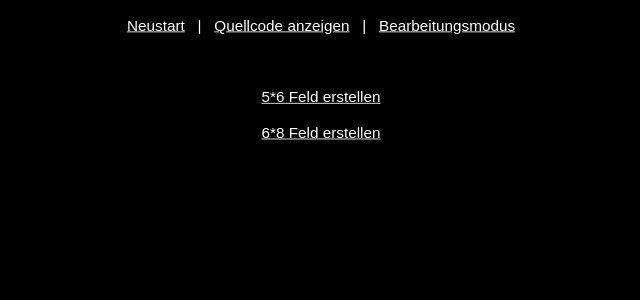
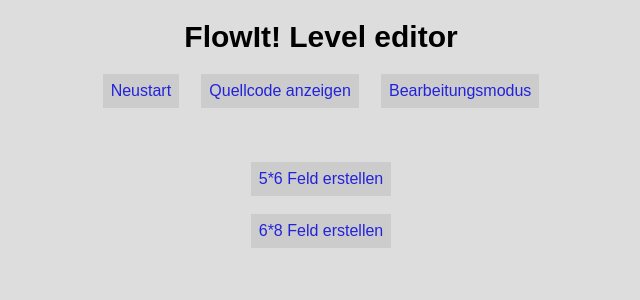
Before and after one commit to Flowit-Game/Flowit, a PHP site: page /index.php in a window 1280 px wide. Shown: the top 300 px of the page, without its empty margins (319-959 px from the left). Run offline with PHP 8.4, Linux system fonts and the light colour scheme.

Commit message:
Updated level editor design

```diff
--- a/level_editor/index.php
+++ b/level_editor/index.php
@@ -9,6 +9,8 @@ function contains($haystack, $needle) {
     return strpos($haystack, $needle) !== false;
 }
 
+$size = 70;
+$sizepx = $size . "px";
 
 $TYPE_EMPTY = 0;
 $TYPE_FLOW = 1;
@@ -88,12 +90,10 @@ if (!isset($_SESSION["level_data"]) && isset($_GET["cols"]) && isset($_GET["rows
             *{
                 margin:0px;
                 padding:0px;
-                color: #FFF;
-                background: #000;
                 border: none;
                 text-align:center;
                 font-family: Arial;
-                font-size: 18px;
+                font-size: 16px;
             }
             img{
                 background:transparent;
@@ -105,15 +105,59 @@ if (!isset($_SESSION["level_data"]) && isset($_GET["cols"]) && isset($_GET["rows
             body{
                 padding: 20px;
                 overflow-y:scroll;
-                transform: scale(0.85);
-                transform-origin: top;
+                width: 80%;
+                margin: auto;
+                background: #ddd;
+            }
+            body > *{
+                margin:auto;
+            }
+            h1 {
+                margin-bottom: 20px;
+                font-size: 30px;
+                display: block;
             }
             a{
                 display:block;
                 text-align:center;
+                text-decoration: none;
+                color: #22d;
             }
-            body > *{
-                margin:auto;
+            textarea {
+                width:300px;
+                font-family:monospace;
+                height:500px;
+                font-size:16px;
+                padding:10px;
+                text-align:left;
+                background: #eee;
+                border: 1px solid #bbb;
+            }
+            a.button {
+                background: #ccc;
+                padding: 8px;
+                display: inline-block;
+            }
+            a.button:hover {
+                background: #bbb;
+            }
+            #board {
+                width: 55%;
+            }
+            #editor {
+                width: 40%;
+                min-width: 450px;
+                background: #eee;
+                border: 1px solid #bbb;
+                padding: 20px;
+            }
+            #editor, #board {
+                display: inline-block;
+                float: left;
+                margin-top: 20px;
+            }
+            #editor>*, #board>* {
+                margin: auto;
             }
         </style>
         <script>
@@ -156,8 +200,11 @@ if (!isset($_SESSION["level_data"]) && isset($_GET["cols"]) && isset($_GET["rows
         </script>
     </head>
     <body>
+        <h1>FlowIt! Level editor</h1>
         <div>
-            <a href="./?action=restart" style="display:inline;">Neustart</a> &nbsp; | &nbsp; <a href="./?action=source" style="display:inline;">Quellcode anzeigen</a> &nbsp; | &nbsp; <a href="./?action=0" style="display:inline;">Bearbeitungsmodus</a>
+            <a href="./?action=restart" class="button">Neustart</a> &nbsp;
+            &nbsp; <a href="./?action=source"  class="button">Quellcode anzeigen</a> &nbsp;
+            &nbsp; <a href="./?action=edit&r=0&c=0" class="button">Bearbeitungsmodus</a>
         </div><br />
         <?php
 
@@ -170,11 +217,10 @@ if (!isset($_SESSION["level_data"]) && isset($_GET["cols"]) && isset($_GET["rows
 
 
         if (!isset($_SESSION["level_data"])) {
-            echo "<br /><br /><a href=\"?cols=5&rows=6\">5*6 Feld erstellen</a><br />";
-            echo "<a href=\"?cols=6&rows=8\">6*8 Feld erstellen</a>";
+            echo "<br /><br /><a href=\"?cols=5&rows=6&r=0&c=0&action=edit\" class=\"button\">5*6 Feld erstellen</a><br /><br />";
+            echo "<a href=\"?cols=6&rows=8&r=0&c=0&action=edit\" class=\"button\">6*8 Feld erstellen</a>";
         } else if (@$_GET["action"] == "source") {
-            echo "<strong>Der fertige Quellcode für dieses Level:</strong><br /><br />";
-            echo "<textarea style=\"width:300px;font-family:monospace;height:500px;font-size:16px;border:2px solid #fff;padding:10px;text-align:left;\">";
+            echo "<br /><br /><textarea spellcheck=\"false\">";
 
             echo "    <level number=\"\"\n        color=\"";
             $isFirst = true;
@@ -234,59 +280,59 @@ if (!isset($_SESSION["level_data"]) && isset($_GET["cols"]) && isset($_GET["rows
 
             echo "</textarea>";
         } else {
-            echo "<table>";
+            echo "<div id=\"board\"><table>";
             for ($i = 0; $i < $_SESSION["rows"]; $i++) {
                 echo "<tr>";
                 for ($y = 0; $y < $_SESSION["cols"]; $y++) {
-                    echo "<td width=\"80\" height=\"80\">";
-                    echo "<a href=\"./?action=edit&r=$i&c=$y\" style=\"height:80px;\">";
-                    echo "<img src=\"./drawable/level_box_hole.jpg\" style=\"width:80px;\" />";
+                    echo "<td width=\"$size\" height=\"$size\">";
+                    echo "<a href=\"./?action=edit&r=$i&c=$y\" style=\"height:$sizepx;\">";
+                    echo "<img src=\"./drawable/level_box_hole.jpg\" style=\"width:$sizepx;\" />";
 
                     if ($_SESSION["level_data"][$i][$y]["type"] == $TYPE_EMPTY) {
-                        echo "<img src=\"./drawable/level_box_dest_color_" . $COLOR_MAPPING[$_SESSION["level_data"][$i][$y]["dest_color"]] . ".png\" style=\"width:80px;position:relative;top:-80px;\" />";
+                        echo "<img src=\"./drawable/level_box_dest_color_" . $COLOR_MAPPING[$_SESSION["level_data"][$i][$y]["dest_color"]] . ".png\" style=\"width:$sizepx;position:relative;top:-$sizepx;\" />";
 
                         if ($_SESSION["level_data"][$i][$y]["color"] != -1) {
-                            echo "<img src=\"./drawable/level_box_stone_" . $COLOR_MAPPING[$_SESSION["level_data"][$i][$y]["color"]] . ".png\" style=\"width:80px;position:relative;top:-160px;\" />";
+                            echo "<img src=\"./drawable/level_box_stone_" . $COLOR_MAPPING[$_SESSION["level_data"][$i][$y]["color"]] . ".png\" style=\"width:$sizepx;position:relative;top:-".(2*$size)."px;\" />";
                             if ($i == @(Integer) $_GET["r"] && $y == @(Integer) $_GET["c"] && @$_GET["action"] == "edit")
-                                echo "<img src=\"./highlight.png\" style=\"width:80px;position:relative;top:-240px;\" />";
+                                echo "<img src=\"./highlight.png\" style=\"width:$sizepx;position:relative;top:-".(3*$size)."px;\" />";
                         }
                         else if ($i == @(Integer) $_GET["r"] && $y == @(Integer) $_GET["c"] && @$_GET["action"] == "edit")
-                            echo "<img src=\"./highlight.png\" style=\"width:80px;position:relative;top:-160px;\" />";
+                            echo "<img src=\"./highlight.png\" style=\"width:$sizepx;position:relative;top:-".(2*$size)."px;\" />";
                     }
                     else if ($_SESSION["level_data"][$i][$y]["type"] == $TYPE_FLOW) {
-                        echo "<img src=\"./drawable/level_box_color_" . $COLOR_MAPPING[$_SESSION["level_data"][$i][$y]["dest_color"]] . ".png\" style=\"width:80px;position:relative;top:-80px;\" />";
-                        echo "<img src=\"./drawable/level_box_type_flow.png\" style=\"width:80px;position:relative;top:-160px;\" />";
+                        echo "<img src=\"./drawable/level_box_color_" . $COLOR_MAPPING[$_SESSION["level_data"][$i][$y]["dest_color"]] . ".png\" style=\"width:$sizepx;position:relative;top:-$sizepx;\" />";
+                        echo "<img src=\"./drawable/level_box_type_flow.png\" style=\"width:$sizepx;position:relative;top:-".(2*$size)."px;\" />";
 
                         if ($i == @(Integer) $_GET["r"] && $y == @(Integer) $_GET["c"] && @$_GET["action"] == "edit")
-                            echo "<img src=\"./highlight.png\" style=\"width:80px;position:relative;top:-240px;\" />";
+                            echo "<img src=\"./highlight.png\" style=\"width:$sizepx;position:relative;top:-".(3*$size)."px;\" />";
                     }
                     else if ($_SESSION["level_data"][$i][$y]["type"] == $TYPE_BOMB) {
-                        echo "<img src=\"./drawable/level_box_color_" . $COLOR_MAPPING[$_SESSION["level_data"][$i][$y]["dest_color"]] . ".png\" style=\"width:80px;position:relative;top:-80px;\" />";
-                        echo "<img src=\"./drawable/level_box_type_bomb.png\" style=\"width:80px;position:relative;top:-160px;\" />";
+                        echo "<img src=\"./drawable/level_box_color_" . $COLOR_MAPPING[$_SESSION["level_data"][$i][$y]["dest_color"]] . ".png\" style=\"width:$sizepx;position:relative;top:-$sizepx;\" />";
+                        echo "<img src=\"./drawable/level_box_type_bomb.png\" style=\"width:$sizepx;position:relative;top:-".(2*$size)."px;\" />";
 
                         if ($i == @(Integer) $_GET["r"] && $y == @(Integer) $_GET["c"] && @$_GET["action"] == "edit")
-                            echo "<img src=\"./highlight.png\" style=\"width:80px;position:relative;top:-240px;\" />";
+                            echo "<img src=\"./highlight.png\" style=\"width:$sizepx;position:relative;top:-".(3*$size)."px;\" />";
                     }
                     else if ($_SESSION["level_data"][$i][$y]["type"] == $TYPE_LIMIT) {
-                        echo "<img src=\"./drawable/level_box_color_" . $COLOR_MAPPING[$_SESSION["level_data"][$i][$y]["dest_color"]] . ".png\" style=\"width:80px;position:relative;top:-80px;\" />";
-                        $delta = -160;
+                        echo "<img src=\"./drawable/level_box_color_" . $COLOR_MAPPING[$_SESSION["level_data"][$i][$y]["dest_color"]] . ".png\" style=\"width:$sizepx;position:relative;top:-$sizepx;\" />";
+                        $delta = -2*$size;
 
                         if(isset($_SESSION["level_data"][$i][$y]["action"])) {
-                            echo "<img src=\"./drawable/level_box_type_limit_".$_SESSION["level_data"][$i][$y]["action"].".png\" style=\"width:80px;position:relative;top:$delta" . "px;\" />";
-                            $delta -= 80;
+                            echo "<img src=\"./drawable/level_box_type_limit_".$_SESSION["level_data"][$i][$y]["action"].".png\" style=\"width:$sizepx;position:relative;top:$delta" . "px;\" />";
+                            $delta -= $size;
                         }
 
                         if ($i == @(Integer) $_GET["r"] && $y == @(Integer) $_GET["c"] && @$_GET["action"] == "edit")
-                            echo "<img src=\"./highlight.png\" style=\"width:80px;position:relative;top:$delta" . "px;\" />";
+                            echo "<img src=\"./highlight.png\" style=\"width:$sizepx;position:relative;top:$delta" . "px;\" />";
 
-                        //echo "<img src=\"./drawable/level_box_type_flow.png\" style=\"width:80px;position:relative;top:-160px;\" />";
+                        //echo "<img src=\"./drawable/level_box_type_flow.png\" style=\"width:$sizepx;position:relative;top:-".(2*$size)."px;\" />";
                     }
                     if ($_SESSION["level_data"][$i][$y]["type"] == $TYPE_DISABLED) {
-                        echo "<img src=\"./drawable/level_nothing.jpg\" style=\"width:80px;position:relative;top:-80px;\" />";
+                        echo "<img src=\"./drawable/level_nothing.jpg\" style=\"width:$sizepx;position:relative;top:-$sizepx;\" />";
 
 
                         if ($i == @(Integer) $_GET["r"] && $y == @(Integer) $_GET["c"] && @$_GET["action"] == "edit")
-                            echo "<img src=\"./highlight.png\" style=\"width:80px;position:relative;top:-160px;\" />";
+                            echo "<img src=\"./highlight.png\" style=\"width:$sizepx;position:relative;top:-".(2*$size)."px;\" />";
                     }
                     echo "</a>";
                     echo "</td>";
@@ -294,46 +340,44 @@ if (!isset($_SESSION["level_data"]) && isset($_GET["cols"]) && isset($_GET["rows
                 }
                 echo "</tr>";
             }
-            echo "</table>";
+            echo "</table></div>";
 
             if (@$_GET["action"] == "edit") {
-                echo "<br />BEARBEITEN:<br /><br />";
-
-                echo "<table>";
+                echo "<div id=\"editor\"><b>Bearbeiten:</b><br /><br /><table>";
                 echo "<tr>";
-                echo "<td width=\"80\" height=\"80\">";
-                echo "<a href=\"./?action=save_type&c=" . $_GET["c"] . "&r=" . $_GET["r"] . "&type=0\" style=\"height:80px;\">";
-                echo "<img src=\"./drawable/level_box_hole.jpg\" style=\"width:80px;\" />";
+                echo "<td width=\"$size\" height=\"$size\">";
+                echo "<a href=\"./?action=save_type&c=" . $_GET["c"] . "&r=" . $_GET["r"] . "&type=0\" style=\"height:$sizepx;\">";
+                echo "<img src=\"./drawable/level_box_hole.jpg\" style=\"width:$sizepx;\" />";
                 echo "</a>";
                 echo "</td>";
 
-                echo "<td width=\"80\" height=\"80\">";
-                echo "<a href=\"./?action=save_type&c=" . $_GET["c"] . "&r=" . $_GET["r"] . "&type=1\" style=\"height:80px;\">";
-                echo "<img src=\"./drawable/level_box_hole.jpg\" style=\"width:80px;\" />";
-                echo "<img src=\"./drawable/level_box_color_black.png\" style=\"width:80px;position:relative;top:-80px;\" />";
-                echo "<img src=\"./drawable/level_box_type_flow.png\" style=\"width:80px;position:relative;top:-160px;\" />";
+                echo "<td width=\"$size\" height=\"$size\">";
+                echo "<a href=\"./?action=save_type&c=" . $_GET["c"] . "&r=" . $_GET["r"] . "&type=1\" style=\"height:$sizepx;\">";
+                echo "<img src=\"./drawable/level_box_hole.jpg\" style=\"width:$sizepx;\" />";
+                echo "<img src=\"./drawable/level_box_color_black.png\" style=\"width:$sizepx;position:relative;top:-$sizepx;\" />";
+                echo "<img src=\"./drawable/level_box_type_flow.png\" style=\"width:$sizepx;position:relative;top:-".(2*$size)."px;\" />";
                 echo "</a>";
                 echo "</td>";
 
-                echo "<td width=\"80\" height=\"80\">";
-                echo "<a href=\"./?action=save_type&c=" . $_GET["c"] . "&r=" . $_GET["r"] . "&type=4\" style=\"height:80px;\">";
-                echo "<img src=\"./drawable/level_box_hole.jpg\" style=\"width:80px;\" />";
-                echo "<img src=\"./drawable/level_box_color_black.png\" style=\"width:80px;position:relative;top:-80px;\" />";
-                echo "<img src=\"./drawable/level_box_type_bomb.png\" style=\"width:80px;position:relative;top:-160px;\" />";
+                echo "<td width=\"$size\" height=\"$size\">";
+                echo "<a href=\"./?action=save_type&c=" . $_GET["c"] . "&r=" . $_GET["r"] . "&type=4\" style=\"height:$sizepx;\">";
+                echo "<img src=\"./drawable/level_box_hole.jpg\" style=\"width:$sizepx;\" />";
+                echo "<img src=\"./drawable/level_box_color_black.png\" style=\"width:$sizepx;position:relative;top:-$sizepx;\" />";
+                echo "<img src=\"./drawable/level_box_type_bomb.png\" style=\"width:$sizepx;position:relative;top:-".(2*$size)."px;\" />";
                 echo "</a>";
                 echo "</td>";
 
-                echo "<td width=\"80\" height=\"80\">";
-                echo "<a href=\"./?action=save_type&c=" . $_GET["c"] . "&r=" . $_GET["r"] . "&type=2\" style=\"height:80px;\">";
-                echo "<img src=\"./drawable/level_box_hole.jpg\" style=\"width:80px;\" />";
-                echo "<img src=\"./drawable/level_box_color_black.png\" style=\"width:80px;position:relative;top:-80px;\" />";
-                echo "<img src=\"./drawable/level_box_type_limit_up.png\" style=\"width:80px;position:relative;top:-160px;\" />";
+                echo "<td width=\"$size\" height=\"$size\">";
+                echo "<a href=\"./?action=save_type&c=" . $_GET["c"] . "&r=" . $_GET["r"] . "&type=2\" style=\"height:$sizepx;\">";
+                echo "<img src=\"./drawable/level_box_hole.jpg\" style=\"width:$sizepx;\" />";
+                echo "<img src=\"./drawable/level_box_color_black.png\" style=\"width:$sizepx;position:relative;top:-$sizepx;\" />";
+                echo "<img src=\"./drawable/level_box_type_limit_up.png\" style=\"width:$sizepx;position:relative;top:-".(2*$size)."px;\" />";
                 echo "</a>";
                 echo "</td>";
 
-                echo "<td width=\"80\" height=\"80\">";
-                echo "<a href=\"./?action=save_type&c=" . $_GET["c"] . "&r=" . $_GET["r"] . "&type=3\" style=\"height:80px;\">";
-                echo "<img src=\"./drawable/level_nothing.jpg\" style=\"width:80px;\" />";
+                echo "<td width=\"$size\" height=\"$size\">";
+                echo "<a href=\"./?action=save_type&c=" . $_GET["c"] . "&r=" . $_GET["r"] . "&type=3\" style=\"height:$sizepx;\">";
+                echo "<img src=\"./drawable/level_nothing.jpg\" style=\"width:$sizepx;\" />";
                 echo "</a>";
                 echo "</td>";
 
@@ -342,15 +386,17 @@ if (!isset($_SESSION["level_data"]) && isset($_GET["cols"]) && isset($_GET["rows
 
                 echo "<br />";
 
-                if ($_SESSION["level_data"][$_GET["r"]][$_GET["c"]]["type"] == $TYPE_EMPTY) {
+                if (!isset($_SESSION["level_data"][$_GET["r"]][$_GET["c"]]["type"])) {
+                    echo "<br /><br />Out of board.";
+                } else if ($_SESSION["level_data"][$_GET["r"]][$_GET["c"]]["type"] == $TYPE_EMPTY) {
                     echo "<table>";
                     echo "<tr>";
                     foreach ($COLOR_MAPPING as $a => $b) {
                         if ($b != "") {
-                            echo "<td width=\"80\" height=\"80\">";
-                            echo "<a href=\"./?action=save_color&c=" . $_GET["c"] . "&r=" . $_GET["r"] . "&color=$a\" style=\"height:80px;\">";
-                            echo "<img src=\"./drawable/level_box_hole.jpg\" style=\"width:80px;\" />";
-                            echo "<img src=\"./drawable/level_box_dest_color_" . $b . ".png\" style=\"width:80px;position:relative;top:-80px;\" />";
+                            echo "<td width=\"$size\" height=\"$size\">";
+                            echo "<a href=\"./?action=save_color&c=" . $_GET["c"] . "&r=" . $_GET["r"] . "&color=$a\" style=\"height:$sizepx;\">";
+                            echo "<img src=\"./drawable/level_box_hole.jpg\" style=\"width:$sizepx;\" />";
+                            echo "<img src=\"./drawable/level_box_dest_color_" . $b . ".png\" style=\"width:$sizepx;position:relative;top:-$sizepx;\" />";
                             echo "</a>";
                             echo "</td>";
                         }
@@ -363,11 +409,11 @@ if (!isset($_SESSION["level_data"]) && isset($_GET["cols"]) && isset($_GET["rows
                     echo "<table>";
                     echo "<tr>";
                     foreach ($COLOR_MAPPING as $a => $b) {
-                        echo "<td width=\"80\" height=\"80\">";
-                        echo "<a href=\"./?action=save_preset&c=" . $_GET["c"] . "&r=" . $_GET["r"] . "&color=$a\" style=\"height:80px;\">";
-                        echo "<img src=\"./drawable/level_box_hole.jpg\" style=\"width:80px;\" />";
+                        echo "<td width=\"$size\" height=\"$size\">";
+                        echo "<a href=\"./?action=save_preset&c=" . $_GET["c"] . "&r=" . $_GET["r"] . "&color=$a\" style=\"height:$sizepx;\">";
+                        echo "<img src=\"./drawable/level_box_hole.jpg\" style=\"width:$sizepx;\" />";
                         if ($b != "")
-                            echo "<img src=\"./drawable/level_box_stone_" . $b . ".png\" style=\"width:80px;position:relative;top:-80px;\" />";
+                            echo "<img src=\"./drawable/level_box_stone_" . $b . ".png\" style=\"width:$sizepx;position:relative;top:-$sizepx;\" />";
                         echo "</a>";
                         echo "</td>";
                     }
@@ -379,11 +425,11 @@ if (!isset($_SESSION["level_data"]) && isset($_GET["cols"]) && isset($_GET["rows
                     echo "<tr>";
                     foreach ($COLOR_MAPPING as $a => $b) {
                         if ($b != "") {
-                            echo "<td width=\"80\" height=\"80\">";
-                            echo "<a href=\"./?action=save_color&c=" . $_GET["c"] . "&r=" . $_GET["r"] . "&color=$a\" style=\"height:80px;\">";
-                            echo "<img src=\"./drawable/level_box_hole.jpg\" style=\"width:80px;\" />";
-                            echo "<img src=\"./drawable/level_box_color_$b.png\" style=\"width:80px;position:relative;top:-80px;\" />";
-                            echo "<img src=\"./drawable/level_box_type_flow.png\" style=\"width:80px;position:relative;top:-160px;\" />";
+                            echo "<td width=\"$size\" height=\"$size\">";
+                            echo "<a href=\"./?action=save_color&c=" . $_GET["c"] . "&r=" . $_GET["r"] . "&color=$a\" style=\"height:$sizepx;\">";
+                            echo "<img src=\"./drawable/level_box_hole.jpg\" style=\"width:$sizepx;\" />";
+                            echo "<img src=\"./drawable/level_box_color_$b.png\" style=\"width:$sizepx;position:relative;top:-$sizepx;\" />";
+                            echo "<img src=\"./drawable/level_box_type_flow.png\" style=\"width:$sizepx;position:relative;top:-".(2*$size)."px;\" />";
                             echo "</a>";
                             echo "</td>";
                         }
@@ -396,11 +442,11 @@ if (!isset($_SESSION["level_data"]) && isset($_GET["cols"]) && isset($_GET["rows
                     echo "<tr>";
                     foreach ($COLOR_MAPPING as $a => $b) {
                         if ($b != "") {
-                            echo "<td width=\"80\" height=\"80\">";
-                            echo "<a href=\"./?action=save_color&c=" . $_GET["c"] . "&r=" . $_GET["r"] . "&color=$a\" style=\"height:80px;\">";
-                            echo "<img src=\"./drawable/level_box_hole.jpg\" style=\"width:80px;\" />";
-                            echo "<img src=\"./drawable/level_box_color_$b.png\" style=\"width:80px;position:relative;top:-80px;\" />";
-                            echo "<img src=\"./drawable/level_box_type_bomb.png\" style=\"width:80px;position:relative;top:-160px;\" />";
+                            echo "<td width=\"$size\" height=\"$size\">";
+                            echo "<a href=\"./?action=save_color&c=" . $_GET["c"] . "&r=" . $_GET["r"] . "&color=$a\" style=\"height:$sizepx;\">";
+                            echo "<img src=\"./drawable/level_box_hole.jpg\" style=\"width:$sizepx;\" />";
+                            echo "<img src=\"./drawable/level_box_color_$b.png\" style=\"width:$sizepx;position:relative;top:-$sizepx;\" />";
+                            echo "<img src=\"./drawable/level_box_type_bomb.png\" style=\"width:$sizepx;position:relative;top:-".(2*$size)."px;\" />";
                             echo "</a>";
                             echo "</td>";
                         }
@@ -412,11 +458,11 @@ if (!isset($_SESSION["level_data"]) && isset($_GET["cols"]) && isset($_GET["rows
                     echo "<tr>";
                     foreach ($COLOR_MAPPING as $a => $b) {
                         if ($b != "") {
-                            echo "<td width=\"80\" height=\"80\">";
-                            echo "<a href=\"./?action=save_color&c=" . $_GET["c"] . "&r=" . $_GET["r"] . "&color=$a\" style=\"height:80px;\">";
-                            echo "<img src=\"./drawable/level_box_hole.jpg\" style=\"width:80px;\" />";
-                            echo "<img src=\"./drawable/level_box_color_$b.png\" style=\"width:80px;position:relative;top:-80px;\" />";
-                            echo "<img src=\"./drawable/level_box_type_limit_up.png\" style=\"width:80px;position:relative;top:-160px;\" />";
+                            echo "<td width=\"$size\" height=\"$size\">";
+                            echo "<a href=\"./?action=save_color&c=" . $_GET["c"] . "&r=" . $_GET["r"] . "&color=$a\" style=\"height:$sizepx;\">";
+                            echo "<img src=\"./drawable/level_box_hole.jpg\" style=\"width:$sizepx;\" />";
+                            echo "<img src=\"./drawable/level_box_color_$b.png\" style=\"width:$sizepx;position:relative;top:-$sizepx;\" />";
+                            echo "<img src=\"./drawable/level_box_type_limit_up.png\" style=\"width:$sizepx;position:relative;top:-".(2*$size)."px;\" />";
                             echo "</a>";
                             echo "</td>";
                         }
@@ -430,11 +476,12 @@ if (!isset($_SESSION["level_data"]) && isset($_GET["cols"]) && isset($_GET["rows
                     echo "<tr>";
 
                     function direction($d) {
-                        echo "<td width=\"80\" height=\"80\">";
-                        echo "<a href=\"./?action=save_$d&c=" . $_GET["c"] . "&r=" . $_GET["r"] . "\" style=\"height:80px;\">";
-                        echo "<img src=\"./drawable/level_box_hole.jpg\" style=\"width:80px;\" />";
-                        echo "<img src=\"./drawable/level_box_color_black.png\" style=\"width:80px;position:relative;top:-80px;\" />";
-                        echo "<img src=\"./drawable/level_box_type_limit_$d.png\" style=\"width:80px;position:relative;top:-160px;\" />";
+                        global $size, $sizepx;
+                        echo "<td width=\"$size\" height=\"$size\">";
+                        echo "<a href=\"./?action=save_$d&c=" . $_GET["c"] . "&r=" . $_GET["r"] . "\" style=\"height:$sizepx;\">";
+                        echo "<img src=\"./drawable/level_box_hole.jpg\" style=\"width:$sizepx;\" />";
+                        echo "<img src=\"./drawable/level_box_color_black.png\" style=\"width:$sizepx;position:relative;top:-$sizepx;\" />";
+                        echo "<img src=\"./drawable/level_box_type_limit_$d.png\" style=\"width:$sizepx;position:relative;top:-".(2*$size)."px;\" />";
                         echo "</a>";
                         echo "</td>";
                     }
@@ -443,7 +490,7 @@ if (!isset($_SESSION["level_data"]) && isset($_GET["cols"]) && isset($_GET["rows
                     direction("down");
                     direction("left");
                     direction("right");
-                    echo "<td width=\"25\">&nbsp;</td>";
+                    echo "</tr><tr>";
                     direction("rotate_up");
                     direction("rotate_down");
                     direction("rotate_left");
@@ -452,6 +499,7 @@ if (!isset($_SESSION["level_data"]) && isset($_GET["cols"]) && isset($_GET["rows
                     echo "</tr>";
                     echo "</table>";
                 }
+                echo "</div>";
             }
         }
         ?>
```
